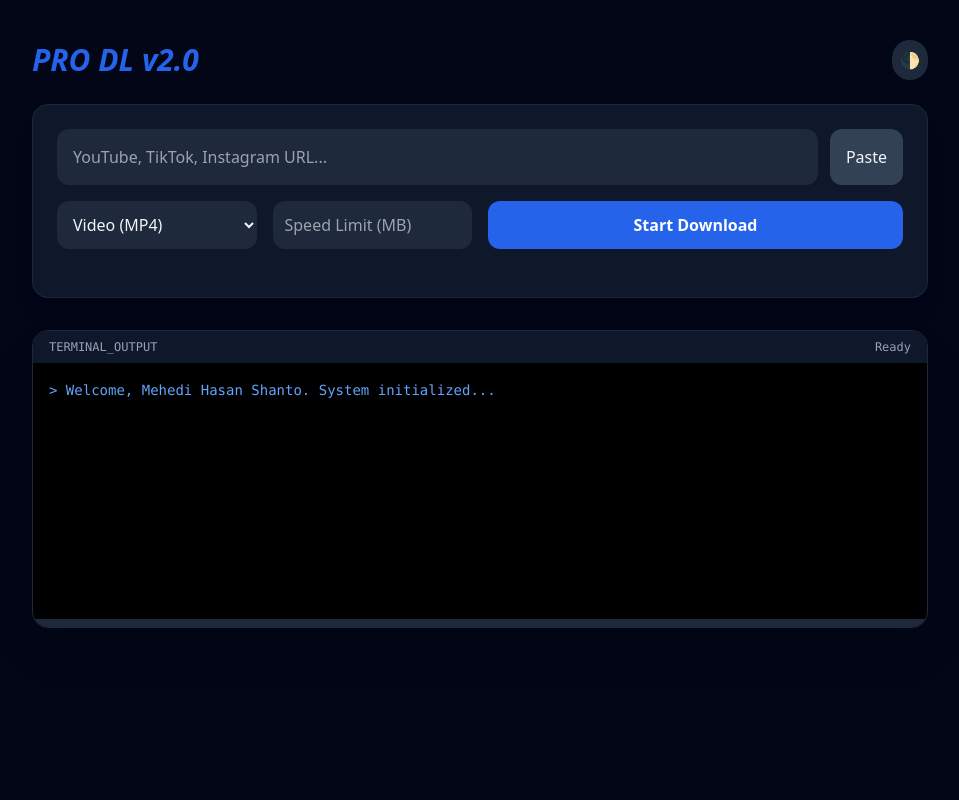
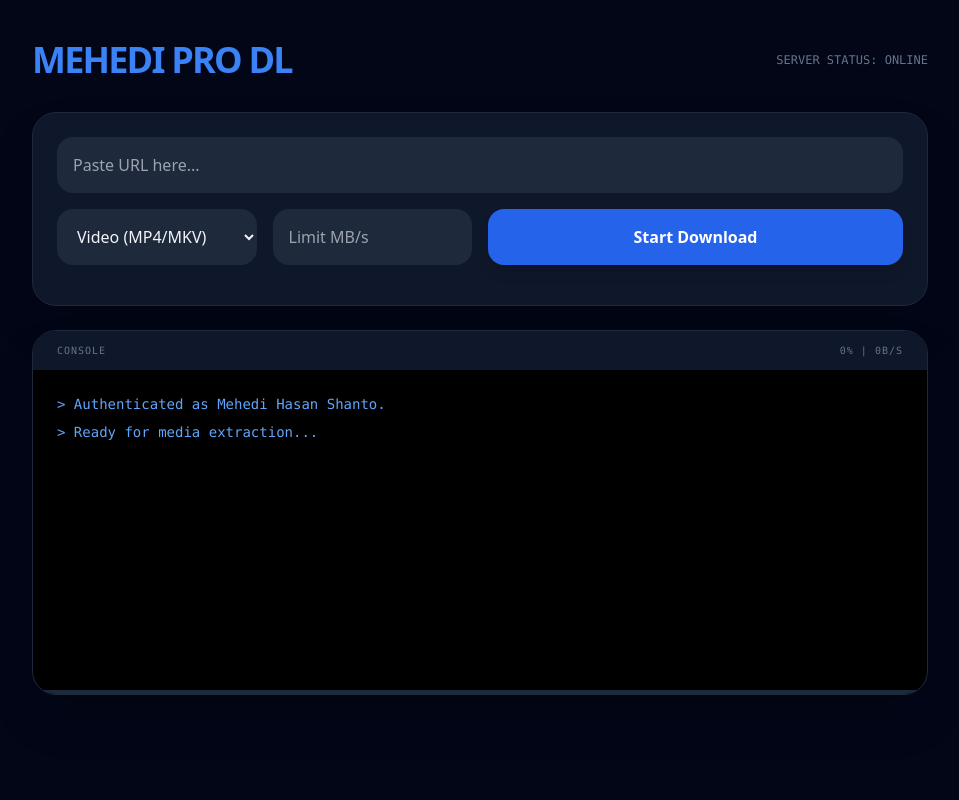
Before and after one commit to xtokenmehedi/downloader, a Flask app: page / in a window 1280 px wide. Shown: the whole page, without its empty margins (160-1119 px from the left). Run offline with Flask 3, Linux system fonts and the light colour scheme; some libraries are stand-ins or nearby versions.

Commit message:
Update index.html

```diff
--- a/templates/index.html
+++ b/templates/index.html
@@ -6,58 +6,64 @@
     <script src="https://cdn.tailwindcss.com"></script>
     <script>tailwind.config = { darkMode: 'class' }</script>
 </head>
-<body class="bg-slate-50 dark:bg-slate-950 text-slate-900 dark:text-slate-100 min-h-screen p-4">
+<body class="bg-slate-950 text-slate-100 min-h-screen p-4 md:p-10">
     <div class="max-w-4xl mx-auto">
-        <header class="flex justify-between items-center py-6">
-            <h1 class="text-3xl font-black italic text-blue-600">PRO DL v2.0</h1>
-            <button onclick="document.documentElement.classList.toggle('dark')" class="p-2 bg-slate-200 dark:bg-slate-800 rounded-full">🌓</button>
+        <header class="flex justify-between items-center mb-8">
+            <h1 class="text-4xl font-black text-blue-500 tracking-tighter">MEHEDI PRO DL</h1>
+            <div class="text-xs text-slate-500 font-mono">SERVER STATUS: ONLINE</div>
         </header>
 
-        <div class="bg-white dark:bg-slate-900 border border-slate-200 dark:border-slate-800 p-6 rounded-2xl shadow-xl">
+        <div class="bg-slate-900 border border-slate-800 p-6 rounded-3xl shadow-2xl mb-6">
             <div class="flex gap-3 mb-4">
-                <input type="text" id="url" placeholder="YouTube, TikTok, Instagram URL..." class="flex-1 p-4 rounded-xl bg-slate-100 dark:bg-slate-800 border-none outline-none focus:ring-2 focus:ring-blue-500">
-                <button onclick="navigator.clipboard.readText().then(t => document.getElementById('url').value = t)" class="px-4 bg-slate-200 dark:bg-slate-700 rounded-xl">Paste</button>
+                <input type="text" id="url" placeholder="Paste URL here..." class="flex-1 p-4 rounded-2xl bg-slate-800 border-none outline-none focus:ring-2 focus:ring-blue-500 transition">
             </div>
 
-            <div class="grid grid-cols-2 md:grid-cols-4 gap-4 mb-6">
-                <select id="format" class="p-3 rounded-xl bg-slate-100 dark:bg-slate-800">
-                    <option value="mp4">Video (MP4)</option>
+            <div class="grid grid-cols-2 md:grid-cols-4 gap-4 mb-4">
+                <select id="format" class="p-4 rounded-2xl bg-slate-800 border-none outline-none">
+                    <option value="mp4">Video (MP4/MKV)</option>
                     <option value="mp3">Audio (MP3 320k)</option>
                 </select>
-                <input type="number" id="limit" placeholder="Speed Limit (MB)" class="p-3 rounded-xl bg-slate-100 dark:bg-slate-800">
-                <button id="dlBtn" onclick="startDL()" class="md:col-span-2 bg-blue-600 hover:bg-blue-700 text-white font-bold py-3 rounded-xl transition">Start Download</button>
+                <input type="number" id="limit" placeholder="Limit MB/s" class="p-4 rounded-2xl bg-slate-800 border-none outline-none">
+                <button id="dlBtn" onclick="startDL()" class="md:col-span-2 bg-blue-600 hover:bg-blue-700 text-white font-bold py-4 rounded-2xl shadow-lg transition">Start Download</button>
             </div>
         </div>
 
-        <div id="downloadArea" class="hidden mt-4 text-center">
-            <a id="saveBtn" href="#" class="inline-block bg-green-600 hover:bg-green-700 text-white px-8 py-3 rounded-xl font-bold shadow-lg animate-bounce">
+        <div id="saveSection" class="hidden text-center mb-8">
+            <a id="saveLink" href="#" class="inline-block bg-green-600 hover:bg-green-700 text-white px-10 py-4 rounded-2xl font-black text-xl shadow-2xl animate-bounce">
                 SAVE FILE TO DEVICE
             </a>
         </div>
 
-        <div class="mt-8 bg-black rounded-2xl overflow-hidden shadow-2xl border border-slate-800">
-            <div class="flex justify-between items-center px-4 py-2 bg-slate-900 text-xs text-slate-400 font-mono">
-                <span>TERMINAL_OUTPUT</span>
-                <span id="stats">Ready</span>
+        <div class="bg-black rounded-3xl overflow-hidden border border-slate-800 shadow-2xl">
+            <div class="flex justify-between items-center px-6 py-3 bg-slate-900 text-[10px] font-mono text-slate-500 uppercase tracking-widest">
+                <span>Console</span>
+                <span id="stats">0% | 0B/s</span>
             </div>
-            <div id="terminal" class="p-4 h-64 overflow-y-auto font-mono text-sm text-blue-400 leading-relaxed">
-                > Welcome, Mehedi Hasan Shanto. System initialized...
+            <div id="terminal" class="p-6 h-80 overflow-y-auto font-mono text-sm text-blue-400 space-y-2">
+                <div>> Authenticated as Mehedi Hasan Shanto.</div>
+                <div>> Ready for media extraction...</div>
             </div>
-            <div class="h-2 bg-slate-800">
+            <div class="h-1 bg-slate-800">
                 <div id="progress" class="h-full bg-blue-500 transition-all duration-500" style="width: 0%"></div>
             </div>
         </div>
     </div>
 
     <script>
-        let activeTask = null;
         let poll = null;
+        function log(msg) {
+            const term = document.getElementById('terminal');
+            const d = document.createElement('div');
+            d.innerHTML = `> ${msg}`;
+            term.appendChild(d);
+            term.scrollTop = term.scrollHeight;
+        }
 
         async function startDL() {
             const url = document.getElementById('url').value;
             if(!url) return;
 
-            document.getElementById('downloadArea').classList.add('hidden');
+            document.getElementById('saveSection').classList.add('hidden');
             const btn = document.getElementById('dlBtn');
             btn.disabled = true;
             btn.innerText = "Processing...";
@@ -71,44 +77,32 @@
                     limit: document.getElementById('limit').value
                 })
             });
-
-            const data = await res.json();
-            activeTask = data.tid;
-            log(`Job started. Task ID: ${activeTask}`);
+            const { tid } = await res.json();
+            log(`Task initiated: ${tid}`);
 
             poll = setInterval(async () => {
-                const sRes = await fetch(`/api/status/${activeTask}`);
-                const sData = await sRes.json();
+                const sRes = await fetch(`/api/status/${tid}`);
+                const data = await sRes.json();
 
-                sData.logs.forEach(msg => log(msg));
-                document.getElementById('progress').style.width = sData.progress;
-                document.getElementById('stats').innerText = `Speed: ${sData.speed} | ETA: ${sData.eta}`;
+                data.logs.forEach(l => log(l));
+                document.getElementById('progress').style.width = data.progress;
+                document.getElementById('stats').innerText = `${data.progress} | ${data.speed} | ETA: ${data.eta}`;
 
-                if(sData.status === 'completed') {
+                if(data.status === 'completed') {
                     clearInterval(poll);
                     btn.disabled = false;
                     btn.innerText = "Start Download";
-                    log("SUCCESS: File ready for saving.");
-
-                    const saveBtn = document.getElementById('saveBtn');
-                    saveBtn.href = `/api/files/${encodeURIComponent(sData.file)}`;
-                    document.getElementById('downloadArea').classList.remove('hidden');
-                    window.location.href = saveBtn.href; // Auto trigger
-                } else if(sData.status === 'failed') {
+                    const link = document.getElementById('saveLink');
+                    link.href = `/api/files/${encodeURIComponent(data.file)}`;
+                    document.getElementById('saveSection').classList.remove('hidden');
+                    window.location.href = link.href;
+                } else if(data.status === 'failed') {
                     clearInterval(poll);
                     btn.disabled = false;
                     btn.innerText = "Start Download";
-                    log("ERROR: Download failed.");
+                    log("SYSTEM_ERROR: Download failed.");
                 }
-            }, 1000);
-        }
-
-        function log(msg) {
-            const term = document.getElementById('terminal');
-            const div = document.createElement('div');
-            div.textContent = `> ${msg}`;
-            term.appendChild(div);
-            term.scrollTop = term.scrollHeight;
+            }, 1500);
         }
     </script>
 </body>
```
